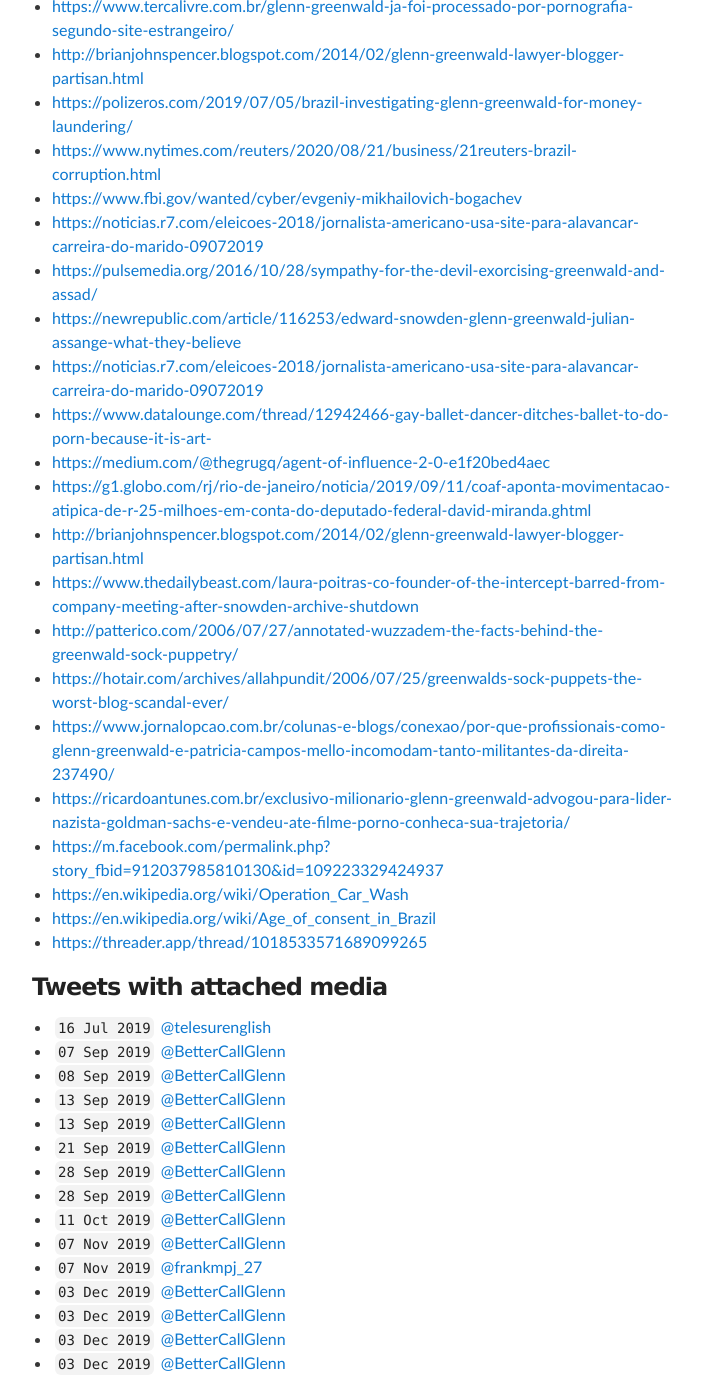
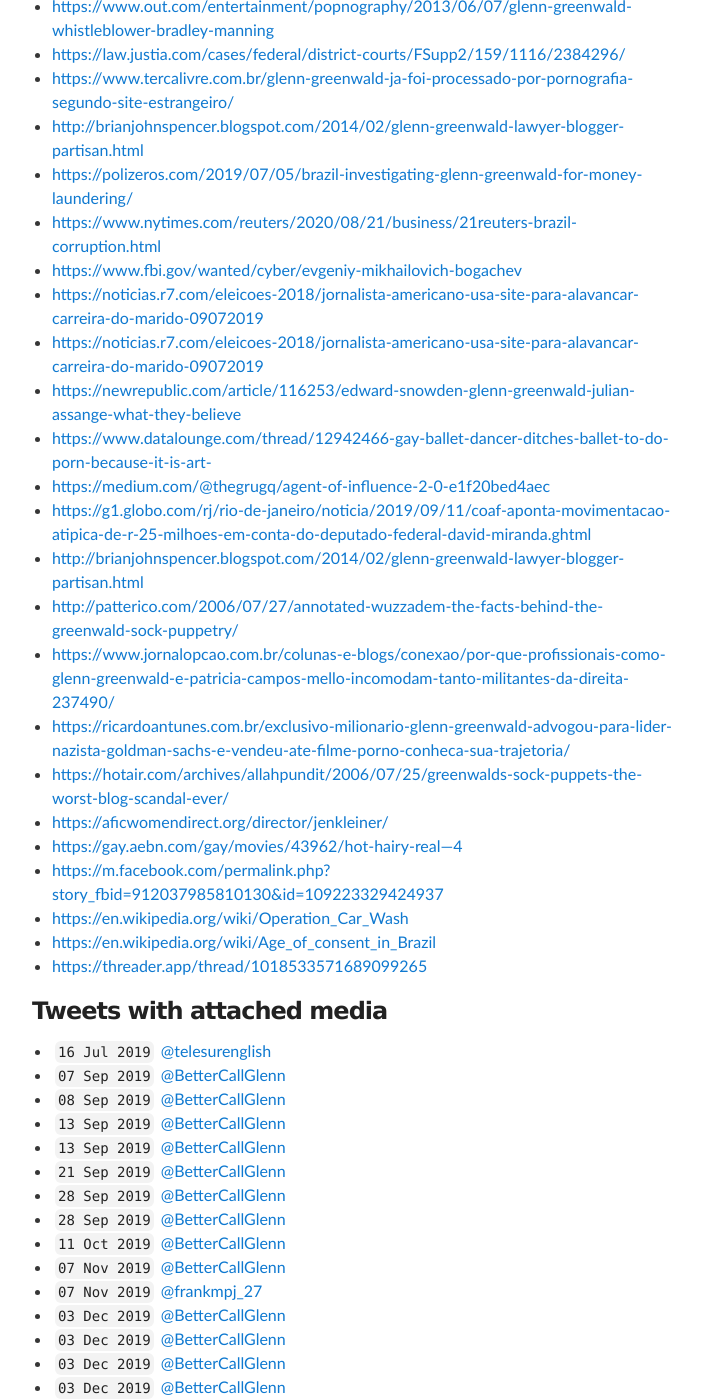
Before and after one commit to masternotions/masternotions.github.io, a Jekyll site: the page built from articles.md, in a window 1280 px wide and 1400 px high, scrolled down 1834 px. Shown: the whole window, without its empty margins (288-990 px from the left). Built offline with Jekyll 4.4.1, drawn with Linux system fonts in a browser that asks for light colours; part of the change alters nothing that is shown; some of the changed text lies outside the part shown.

Commit message:
Update articles.md

```diff
--- a/articles.md
+++ b/articles.md
@@ -16,7 +16,9 @@ layout: default
 - ``11 Jul 2013``: Adam Levick for The Algemeiner: [Glenn Greenwald's Anti-Semitism Exposed](https://www.algemeiner.com/2013/07/11/glenn-greenwalds-anti-semitism-exposed/)
 - ``14 Nov 2013`` Natasha Vargas-Cooper for BuzzFeed News: [David Miranda Is Nobody's Errand Boy](https://www.buzzfeed.com/natashavc/david-miranda-is-nobodys-errand-boy) _Updated 21 Aug 2020_
 - ``12 May 2014`` Michael Paterniti for GQ: [The Man Who Knows Too Much](https://www.gq.com/story/glenn-greenwald-edward-snowden-no-place-to-hide)
+- ``01 Aug 2014`` Malcolm Forbes for Columbia Journalism Review: [Glenn Greenwald against the world](https://archives.cjr.org/critical_eye/glenn_greenwald_against_the_wo.php)
 - ``03 Sep 2014`` Michael Hirsh for Politico: [Has Greenwald, Inc. Peaked?](https://www.politico.com/magazine/story/2014/09/glenn-greenwald-inc-peaked-110576)
+- ``28 Oct 2016`` Idrees Ahmad for Pulse: [Glenn Greenwald's Sympathy for the Devil](https://pulsemedia.org/2016/10/28/sympathy-for-the-devil-exorcising-greenwald-and-assad/)
 - ``09 Feb 2017`` Ryan Bahan on Medium: [Who Are The Royal Order of Jesters?](https://medium.com/@HeapingHelping/who-are-the-royal-order-of-jesters-55ffe6f6acea)
 - ``26 Oct 2017`` Lawyers, Guns & Money: [Dishonest Actors at The Intercept](https://www.lawyersgunsmoneyblog.com/2017/10/dishonest-actors-intercept)
 - ``29 Oct 2017`` Lawyers, Guns & Money: [Pretending Your Publication Doesn’t Have A Race Problem](https://www.lawyersgunsmoneyblog.com/2017/10/intercept-the-root-fight)
@@ -24,6 +26,7 @@ layout: default
 - ``21 Jan 2018`` Simon van Zuylen-Wood for New York Magazine (https://nymag.com/intelligencer/2018/01/glenn-greenwald-russia-investigation.html)
 - ``14 Jun 2018`` Lawyers, Guns & Money: [Today on Tucker's White Power Hour… Mr. Glenn Greenwald, Again!](https://www.lawyersgunsmoneyblog.com/2018/06/today-tuckers-white-power-hour-mr-glenn-greenwald)
 - ``13 Sep 2018`` Tamsin Shaw for The New York Review of Books: [Edward Snowden Reconsidered](https://www.nybooks.com/daily/2018/09/13/edward-snowden-reconsidered/)
+- ``14 Mar 2019`` Maxwell Tani for The Daily Beast: [The Intercept Bars Co-Founder From Meeting After Snowden Archive Shutdown](https://www.thedailybeast.com/laura-poitras-co-founder-of-the-intercept-barred-from-company-meeting-after-snowden-archive-shutdown)
 - ``15 Mar 2019`` Charles R. Davis for Columbia Journalism Review: [The Intercept, a billionaire-funded public charity, cuts back](https://www.cjr.org/business_of_news/layoffs-the-intercept.php)
 - ``03 May 2019`` Matt Novak on The Novak Archive: [Why Does Glenn Greenwald Keep Appearing on Tucker Carlson's Show?](https://www.novakarchive.com/foias/2019/4/20/why-does-glenn-greenwald-keep-going-on-tucker-carlsons-show)
 - ``27 Jul 2019`` Maritaca News: [According to the bad language, the @DomMascHry31 profile on Twitter belongs to Glenn from IntercePT](https://maritaca-news.blogspot.com/2019/07/segundo-as-mas-linguas-o-perfil.html)
@@ -33,8 +36,6 @@ layout: default
 ### Unorganized links
 
 - [https://www.nycbar.org/member-and-career-services/committees/reports-listing/reports/detail/formal-opinion-2003-02-undisclosed-taping-of-conversations-by-lawyers-1]()
-- [https://aficwomendirect.org/director/jenkleiner/]()
-- [https://gay.aebn.com/gay/movies/43962/hot-hairy-real---4]()
 - [https://www.out.com/news-commentary/2011/04/18/glenn-greenwald-life-beyond-borders]()
 - [https://www.out.com/entertainment/popnography/2013/07/03/glenn-greenwald-former-lover-porn-jake-jaxson-jason-buchtel]()
 - [https://www.out.com/glenn-greenwald/2013/10/24/10-things-we-learned-glenn-greenwald]()
@@ -50,18 +51,18 @@ layout: default
 - [https://www.nytimes.com/reuters/2020/08/21/business/21reuters-brazil-corruption.html]()
 - [https://www.fbi.gov/wanted/cyber/evgeniy-mikhailovich-bogachev]()
 - [https://noticias.r7.com/eleicoes-2018/jornalista-americano-usa-site-para-alavancar-carreira-do-marido-09072019]()
-- [https://pulsemedia.org/2016/10/28/sympathy-for-the-devil-exorcising-greenwald-and-assad/]()
+- [https://noticias.r7.com/eleicoes-2018/jornalista-americano-usa-site-para-alavancar-carreira-do-marido-09072019]()
 - [https://newrepublic.com/article/116253/edward-snowden-glenn-greenwald-julian-assange-what-they-believe]()
-- [https://noticias.r7.com/eleicoes-2018/jornalista-americano-usa-site-para-alavancar-carreira-do-marido-09072019]()
 - [https://www.datalounge.com/thread/12942466-gay-ballet-dancer-ditches-ballet-to-do-porn-because-it-is-art-]()
 - [https://medium.com/@thegrugq/agent-of-influence-2-0-e1f20bed4aec]()
 - [https://g1.globo.com/rj/rio-de-janeiro/noticia/2019/09/11/coaf-aponta-movimentacao-atipica-de-r-25-milhoes-em-conta-do-deputado-federal-david-miranda.ghtml]()
 - [http://brianjohnspencer.blogspot.com/2014/02/glenn-greenwald-lawyer-blogger-partisan.html]()
-- [https://www.thedailybeast.com/laura-poitras-co-founder-of-the-intercept-barred-from-company-meeting-after-snowden-archive-shutdown]()
 - [http://patterico.com/2006/07/27/annotated-wuzzadem-the-facts-behind-the-greenwald-sock-puppetry/]()
-- [https://hotair.com/archives/allahpundit/2006/07/25/greenwalds-sock-puppets-the-worst-blog-scandal-ever/]()
 - [https://www.jornalopcao.com.br/colunas-e-blogs/conexao/por-que-profissionais-como-glenn-greenwald-e-patricia-campos-mello-incomodam-tanto-militantes-da-direita-237490/]()
 - [https://ricardoantunes.com.br/exclusivo-milionario-glenn-greenwald-advogou-para-lider-nazista-goldman-sachs-e-vendeu-ate-filme-porno-conheca-sua-trajetoria/]()
+- [https://hotair.com/archives/allahpundit/2006/07/25/greenwalds-sock-puppets-the-worst-blog-scandal-ever/]()
+- [https://aficwomendirect.org/director/jenkleiner/]()
+- [https://gay.aebn.com/gay/movies/43962/hot-hairy-real---4]()
 - [https://m.facebook.com/permalink.php?story_fbid=912037985810130&id=109223329424937]()
 - [https://en.wikipedia.org/wiki/Operation_Car_Wash]()
 - [https://en.wikipedia.org/wiki/Age_of_consent_in_Brazil]()
```
